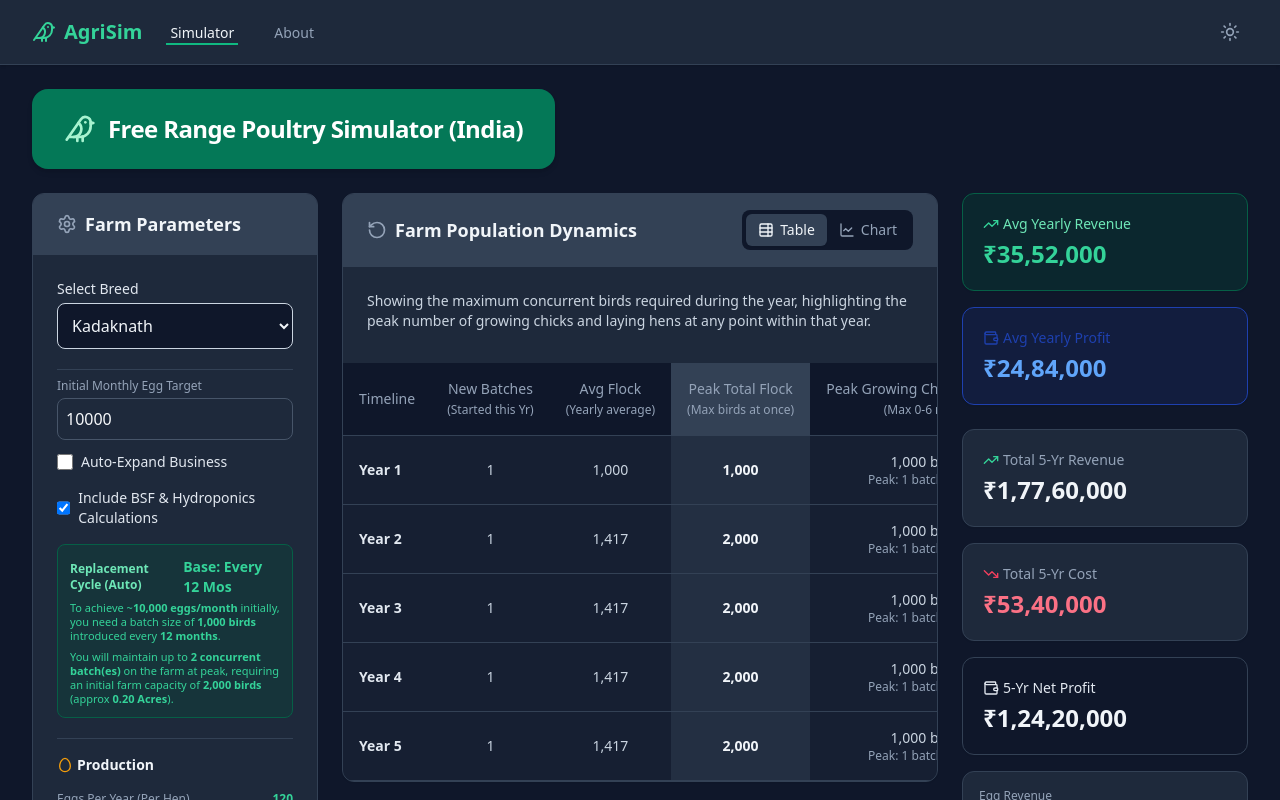
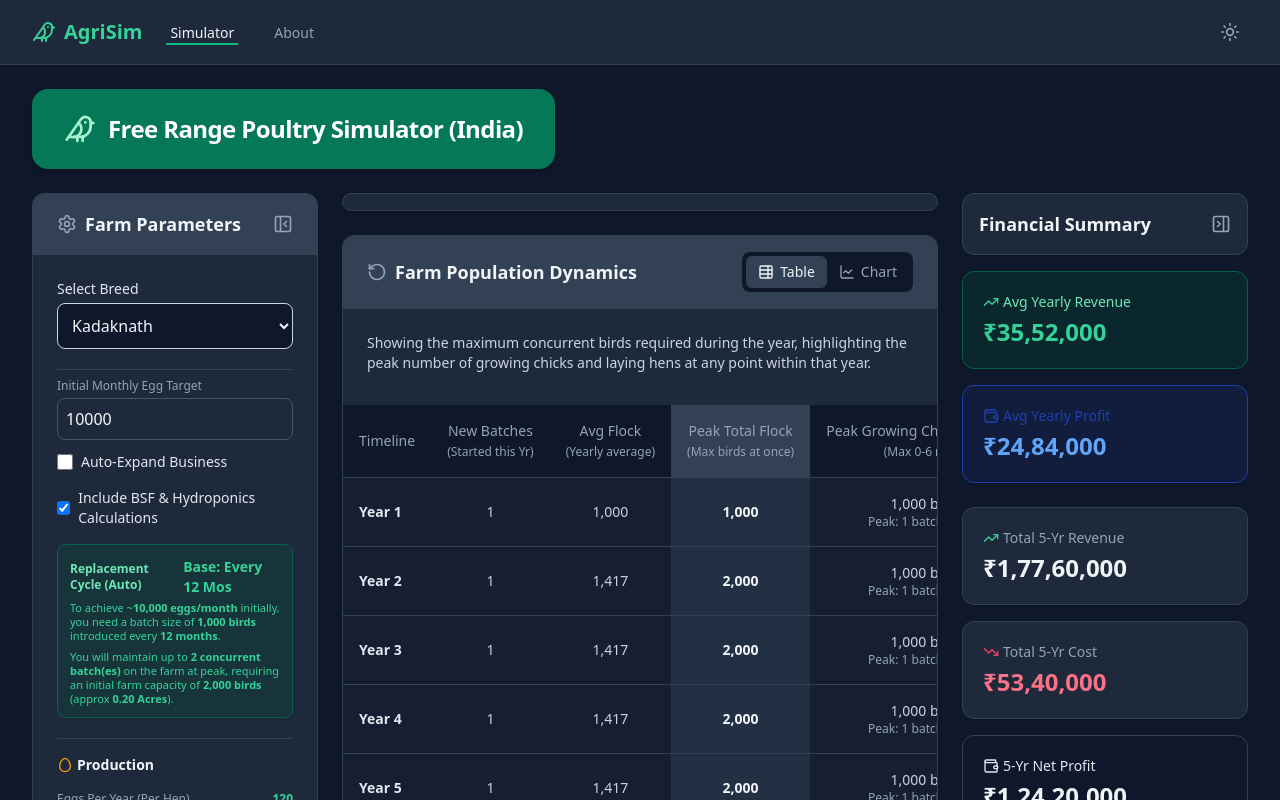
Before and after one commit to Shuchintha/poultry-simulator, a React (Vite) app: page / in a window 1280 px wide. Shown: the top 800 px of the page. Built offline with nearby package versions, Linux system fonts and the light colour scheme.

Commit message:
left and right toggle

```diff
--- a/src/App.tsx
+++ b/src/App.tsx
@@ -15,7 +15,7 @@ import {
   Wrench,
   Tractor,
   Leaf,
-  TableProperties,
+  TableProperties, PanelLeftClose, PanelLeft, PanelRightClose, PanelRight,
   LineChart as LineChartIcon,
   Sun,
   Moon
@@ -65,6 +65,10 @@ const formatINR = (amount: number) => {
 };
 
 function Simulator() {
+  // Sidebar Toggle States
+  const [isLeftSidebarOpen, setIsLeftSidebarOpen] = useState(true);
+  const [isRightSidebarOpen, setIsRightSidebarOpen] = useState(true);
+
   // View Toggle States
   const [viewPopulation, setViewPopulation] = useState<'table' | 'chart'>('table');
   const [viewFinancials, setViewFinancials] = useState<'table' | 'chart'>('table');
@@ -324,7 +328,7 @@ function Simulator() {
   return (
     <div className="pb-12">
       {/* Header */}
-      <div className="max-w-7xl mx-auto px-4 sm:px-6 lg:px-8 pt-6">
+      <div className="max-w-[1600px] mx-auto px-4 sm:px-6 lg:px-8 pt-6">
         <header className="bg-emerald-700 text-white py-6 px-8 shadow-md rounded-2xl w-fit">
           <div className="flex items-center justify-between">
             <div className="flex items-center space-x-3">
@@ -335,14 +339,24 @@ function Simulator() {
         </header>
       </div>
 
-      <main className="max-w-7xl mx-auto px-4 sm:px-6 lg:px-8 mt-6 grid grid-cols-1 lg:grid-cols-12 gap-6">
+      <main className="max-w-[1600px] mx-auto px-4 sm:px-6 lg:px-8 mt-6 grid grid-cols-1 lg:grid-cols-12 gap-6">
 
         {/* Left Sidebar - Inputs */}
-        <div className="lg:col-span-3 space-y-6">
+        {isLeftSidebarOpen && (
+        <div className="lg:col-span-3 space-y-6 transition-all duration-300">
           <div className="bg-white dark:bg-slate-800 rounded-xl shadow-sm border border-slate-200 dark:border-slate-700 overflow-hidden">
-            <div className="bg-slate-100 dark:bg-slate-700 px-6 py-4 border-b border-slate-200 dark:border-slate-700 flex items-center">
-              <Settings className="h-5 w-5 text-slate-500 dark:text-slate-400 mr-2" />
-              <h2 className="text-lg font-semibold text-slate-800 dark:text-slate-100">Farm Parameters</h2>
+            <div className="bg-slate-100 dark:bg-slate-700 px-6 py-4 border-b border-slate-200 dark:border-slate-700 flex items-center justify-between">
+              <div className="flex items-center">
+                <Settings className="h-5 w-5 text-slate-500 dark:text-slate-400 mr-2" />
+                <h2 className="text-lg font-semibold text-slate-800 dark:text-slate-100">Farm Parameters</h2>
+              </div>
+              <button
+                onClick={() => setIsLeftSidebarOpen(false)}
+                className="text-slate-400 hover:text-slate-600 dark:hover:text-slate-200 transition-colors focus:outline-none"
+                title="Close sidebar"
+              >
+                <PanelLeftClose className="h-5 w-5" />
+              </button>
             </div>
 
             <div className="p-6 space-y-5">
@@ -503,9 +517,29 @@ function Simulator() {
             </div>
           </div>
         </div>
+        )}
 
         {/* Center Content - Tables */}
-        <div className="lg:col-span-6 space-y-6">
+        <div className={`space-y-6 transition-all duration-300 ${!isLeftSidebarOpen && !isRightSidebarOpen ? 'lg:col-span-12' : (!isLeftSidebarOpen || !isRightSidebarOpen) ? 'lg:col-span-9' : 'lg:col-span-6'}`}>
+          <div className="flex justify-between items-center bg-white dark:bg-slate-800 p-2 rounded-xl shadow-sm border border-slate-200 dark:border-slate-700">
+            {!isLeftSidebarOpen ? (
+              <button
+                onClick={() => setIsLeftSidebarOpen(true)}
+                className="flex items-center text-sm font-medium text-slate-600 dark:text-slate-300 hover:text-emerald-600 dark:hover:text-emerald-400 p-2 rounded-lg hover:bg-slate-50 dark:hover:bg-slate-700 transition-colors"
+              >
+                <PanelLeft className="h-5 w-5 mr-2" /> Open Parameters
+              </button>
+            ) : <div />}
+
+            {!isRightSidebarOpen ? (
+              <button
+                onClick={() => setIsRightSidebarOpen(true)}
+                className="flex items-center text-sm font-medium text-slate-600 dark:text-slate-300 hover:text-emerald-600 dark:hover:text-emerald-400 p-2 rounded-lg hover:bg-slate-50 dark:hover:bg-slate-700 transition-colors"
+              >
+                Open Analytics <PanelRight className="h-5 w-5 ml-2" />
+              </button>
+            ) : <div />}
+          </div>
 
           {/* Farm Demographics Table */}
           <div className="bg-white dark:bg-slate-800 rounded-xl shadow-sm border border-slate-200 dark:border-slate-700 overflow-hidden">
@@ -870,7 +904,7 @@ function Simulator() {
                     <tr key={`month-${data.month}`} className="border-b border-slate-100 dark:border-slate-700 hover:bg-slate-50 dark:bg-slate-900">
                       <td className="p-4 font-semibold text-slate-700 dark:text-slate-200">Month {data.month} <span className="text-xs text-slate-400 font-normal ml-1">(Y{data.year})</span></td>
 
-                      <td className="p-4 text-center">
+                      <td className="p-4 text-center bg-blue-50/20 dark:bg-blue-900/10">
                         {data.newBatchesThisMonth > 0 ? (
                           <span className="inline-flex items-center px-2.5 py-1 rounded-full text-xs font-medium bg-indigo-100 text-indigo-800 border border-indigo-200">
                             +{data.newBatchesThisMonth} Batch ({data.newBirdsThisMonth.toLocaleString('en-IN')})
@@ -880,7 +914,7 @@ function Simulator() {
                         )}
                       </td>
 
-                      <td className="p-4 text-right font-medium text-indigo-600 bg-indigo-50/20">
+                      <td className="p-4 text-right font-medium text-indigo-600 bg-indigo-20">
                         {data.broodingChicks > 0 ? data.broodingChicks.toLocaleString('en-IN') : '-'}
                       </td>
 
@@ -926,8 +960,24 @@ function Simulator() {
         </div>
 
         {/* Right Content - Stats Section */}
-        <div className="lg:col-span-3 space-y-6">
+        {isRightSidebarOpen && (
+        <div className="lg:col-span-3 space-y-6 transition-all duration-300">
           <div className="flex flex-col gap-4">
+
+            {/* Header for Right Sidebar with Close Button */}
+            <div className="flex justify-between items-center bg-white dark:bg-slate-800 p-4 rounded-xl shadow-sm border border-slate-200 dark:border-slate-700">
+              <h2 className="text-lg font-semibold text-slate-800 dark:text-slate-100 flex items-center">
+                Financial Summary
+              </h2>
+              <button
+                onClick={() => setIsRightSidebarOpen(false)}
+                className="text-slate-400 hover:text-slate-600 dark:hover:text-slate-200 transition-colors focus:outline-none"
+                title="Close sidebar"
+              >
+                <PanelRightClose className="h-5 w-5" />
+              </button>
+            </div>
+
             <div className="bg-emerald-50 dark:bg-emerald-900/30 rounded-xl p-5 border border-emerald-200 dark:border-emerald-800 shadow-sm flex flex-col justify-center">
               <div className="text-emerald-800 dark:text-emerald-300 text-sm font-medium mb-1 flex items-center">
                 <TrendingUp className="h-4 w-4 mr-1 text-emerald-600 dark:text-emerald-400" /> Avg Yearly Revenue
@@ -985,10 +1035,11 @@ function Simulator() {
             </div>
           </div>
         </div>
+        )}
 
       </main>
 
-      <div className="max-w-7xl mx-auto px-4 sm:px-6 lg:px-8 mt-6">
+      <div className="max-w-[1600px] mx-auto px-4 sm:px-6 lg:px-8 mt-6">
 
       </div>
     </div>
@@ -997,7 +1048,7 @@ function Simulator() {
 
 function About() {
   return (
-    <div className="max-w-7xl mx-auto px-4 sm:px-6 lg:px-8 mt-8">
+    <div className="max-w-[1600px] mx-auto px-4 sm:px-6 lg:px-8 mt-8">
       <div className="bg-white dark:bg-slate-800 p-8 rounded-xl shadow-sm border border-slate-200 dark:border-slate-700">
         <h2 className="text-2xl font-bold text-slate-800 dark:text-slate-100 mb-4">About This Simulator</h2>
         <p className="text-slate-600 dark:text-slate-300 max-w-3xl">
@@ -1023,7 +1074,7 @@ export default function App() {
     <div className={`flex flex-col min-h-screen font-sans ${isDarkMode ? 'dark bg-slate-900 text-slate-100' : 'bg-slate-50 text-slate-800'}`}>
       {/* Global Header Navigation */}
       <nav className="bg-white dark:bg-slate-800 shadow border-b border-slate-200 dark:border-slate-700">
-        <div className="max-w-7xl mx-auto px-4 sm:px-6 lg:px-8">
+        <div className="max-w-[1600px] mx-auto px-4 sm:px-6 lg:px-8">
           <div className="flex justify-between items-center h-16">
             <div className="flex items-center">
               <div className="flex-shrink-0 flex items-center">
@@ -1063,7 +1114,7 @@ export default function App() {
 
       {/* Global Footer */}
       <footer className="bg-slate-800 border-t border-slate-700 text-slate-300 mt-auto">
-        <div className="max-w-7xl mx-auto py-6 px-4 sm:px-6 lg:px-8 flex flex-col md:flex-row justify-between items-center">
+        <div className="max-w-[1600px] mx-auto py-6 px-4 sm:px-6 lg:px-8 flex flex-col md:flex-row justify-between items-center">
           <div className="flex items-center space-x-2 mb-4 md:mb-0">
             <Bird className="h-5 w-5 text-emerald-500" />
             <span className="font-semibold text-white">Poultry Farming Simulator</span>
```
